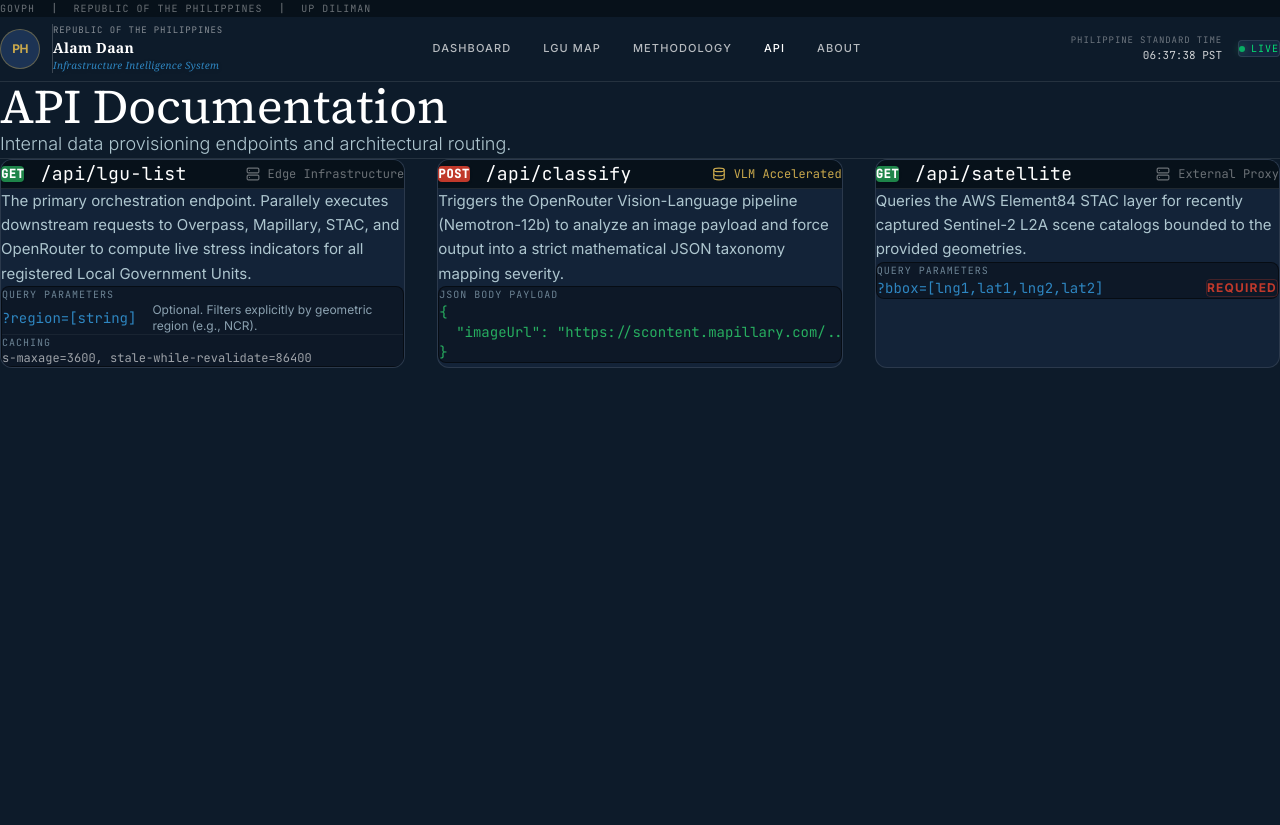
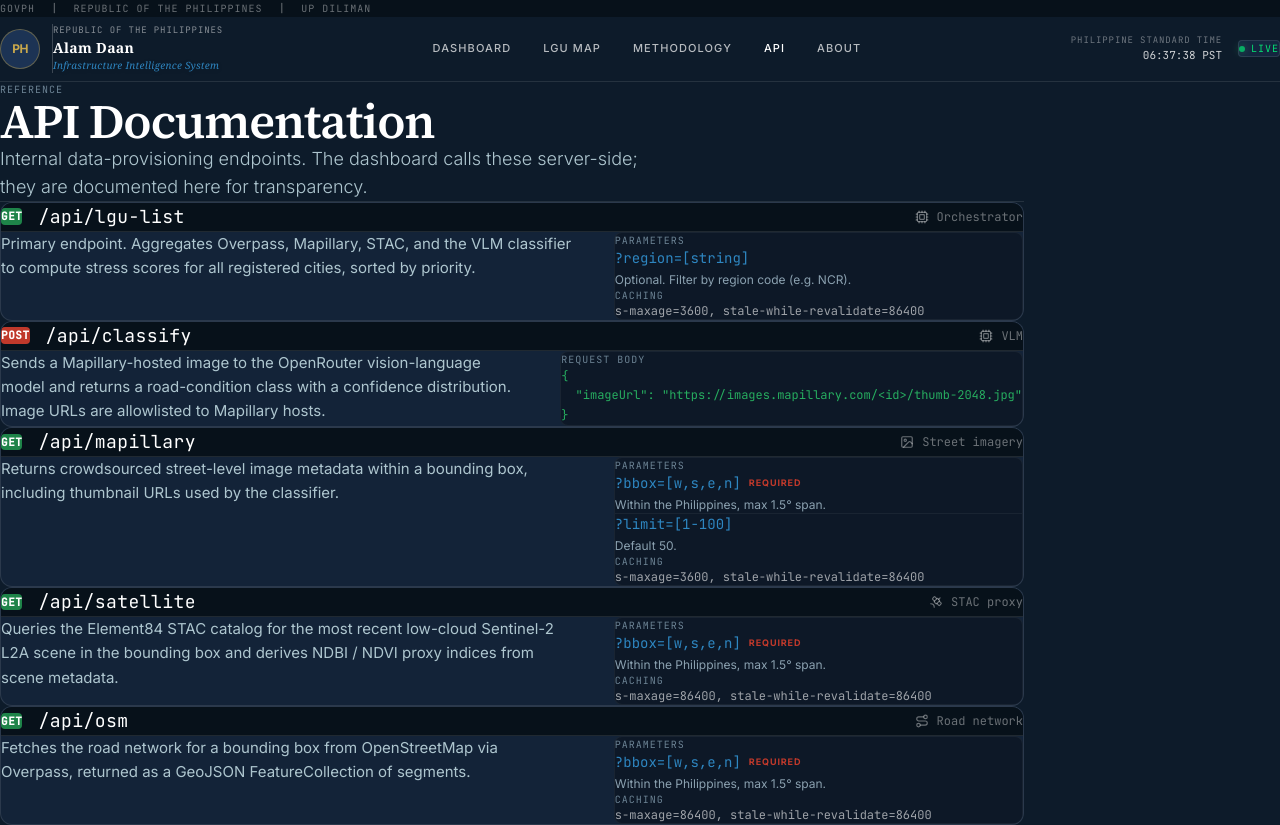
Before and after one commit to OrangeJuice023/Alam-Daan, a Next.js app: page /api-docs in a window 1280 px wide. Before the commit the page ends 800 px from the top, so only its background shows below. Built offline with nearby package versions, Linux system fonts and the light colour scheme.

Commit message:
Update page.tsx

```diff
--- a/app/api-docs/page.tsx
+++ b/app/api-docs/page.tsx
@@ -1,101 +1,124 @@
 import { Header } from '@/components/shared/Header';
-import { Server, Database } from 'lucide-react';
+import { Server, Image as ImageIcon, Satellite, Route, Cpu } from 'lucide-react';
 
 export const metadata = {
   title: 'API Documentation | Alam Daan',
 };
+
+type Endpoint = {
+  method: 'GET' | 'POST';
+  path: string;
+  tag: string;
+  icon: typeof Server;
+  desc: string;
+  params?: { name: string; required?: boolean; note: string }[];
+  body?: string;
+  caching?: string;
+};
+
+const ENDPOINTS: Endpoint[] = [
+  {
+    method: 'GET', path: '/api/lgu-list', tag: 'Orchestrator', icon: Cpu,
+    desc: 'Primary endpoint. Aggregates Overpass, Mapillary, STAC, and the VLM classifier to compute stress scores for all registered cities, sorted by priority.',
+    params: [{ name: '?region=[string]', note: 'Optional. Filter by region code (e.g. NCR).' }],
+    caching: 's-maxage=3600, stale-while-revalidate=86400',
+  },
+  {
+    method: 'POST', path: '/api/classify', tag: 'VLM', icon: Cpu,
+    desc: 'Sends a Mapillary-hosted image to the OpenRouter vision-language model and returns a road-condition class with a confidence distribution. Image URLs are allowlisted to Mapillary hosts.',
+    body: '{\n  "imageUrl": "https://images.mapillary.com/<id>/thumb-2048.jpg"\n}',
+  },
+  {
+    method: 'GET', path: '/api/mapillary', tag: 'Street imagery', icon: ImageIcon,
+    desc: 'Returns crowdsourced street-level image metadata within a bounding box, including thumbnail URLs used by the classifier.',
+    params: [{ name: '?bbox=[w,s,e,n]', required: true, note: 'Within the Philippines, max 1.5° span.' }, { name: '?limit=[1-100]', note: 'Default 50.' }],
+    caching: 's-maxage=3600, stale-while-revalidate=86400',
+  },
+  {
+    method: 'GET', path: '/api/satellite', tag: 'STAC proxy', icon: Satellite,
+    desc: 'Queries the Element84 STAC catalog for the most recent low-cloud Sentinel-2 L2A scene in the bounding box and derives NDBI / NDVI proxy indices from scene metadata.',
+    params: [{ name: '?bbox=[w,s,e,n]', required: true, note: 'Within the Philippines, max 1.5° span.' }],
+    caching: 's-maxage=86400, stale-while-revalidate=86400',
+  },
+  {
+    method: 'GET', path: '/api/osm', tag: 'Road network', icon: Route,
+    desc: 'Fetches the road network for a bounding box from OpenStreetMap via Overpass, returned as a GeoJSON FeatureCollection of segments.',
+    params: [{ name: '?bbox=[w,s,e,n]', required: true, note: 'Within the Philippines, max 1.5° span.' }],
+    caching: 's-maxage=86400, stale-while-revalidate=86400',
+  },
+];
+
+const methodColor = (m: string) => (m === 'POST' ? '#c0392b' : '#1e8449');
 
 export default function ApiDocsPage() {
   return (
     <>
       <Header />
       <main className="flex-1 overflow-y-auto w-full px-6 py-12 md:px-12 md:py-16 relative">
-        <div className="w-full max-w-[1400px] mx-auto">
-          <div className="mb-12 border-b border-white/10 pb-8 text-center md:text-left">
-            <h1 className="text-4xl md:text-5xl font-serif text-white mb-3">API Documentation</h1>
-            <p className="text-[#aec6cf] text-lg font-light">Internal data provisioning endpoints and architectural routing.</p>
+        <div className="w-full max-w-5xl mx-auto">
+
+          <div className="mb-12 border-b border-white/10 pb-8">
+            <div className="text-[10px] text-[#6c8394] font-mono tracking-widest uppercase mb-3">Reference</div>
+            <h1 className="text-4xl md:text-5xl font-bold text-white mb-3 tracking-tight">API Documentation</h1>
+            <p className="text-[#aec6cf] text-lg font-light max-w-2xl">
+              Internal data-provisioning endpoints. The dashboard calls these server-side; they are documented here for transparency.
+            </p>
           </div>
 
-          <div className="grid grid-cols-1 lg:grid-cols-3 gap-8">
-            {/* Endpoint 1 */}
-            <div className="bg-[#132338] border border-white/10 rounded-xl overflow-hidden shadow-card hover:border-white/20 transition-all">
-              <div className="bg-[#07111a] px-6 py-4 border-b border-white/10 flex flex-col md:flex-row md:items-center justify-between gap-4">
-                <div className="flex items-center gap-4">
-                  <span className="bg-[#1e8449] text-white px-3 py-1 rounded text-xs font-mono font-bold tracking-wider shadow">GET</span>
-                  <span className="font-mono text-white text-lg tracking-wide">/api/lgu-list</span>
-                </div>
-                <div className="flex items-center gap-2 text-xs font-mono text-white/40">
-                  <Server className="w-3.5 h-3.5" /> Edge Infrastructure
-                </div>
-              </div>
-              <div className="p-6 md:p-8">
-                <p className="text-[15px] text-[#aec6cf] mb-6 leading-relaxed">
-                  The primary orchestration endpoint. Parallely executes downstream requests to Overpass, Mapillary, STAC, and OpenRouter to compute live stress indicators for all registered Local Government Units.
-                </p>
-                <div className="bg-black/30 rounded-lg p-4 border border-black/50">
-                  <div className="text-[10px] text-[#6c8394] font-mono tracking-widest uppercase mb-2">Query Parameters</div>
-                  <div className="flex items-center gap-4 border-b border-white/5 pb-3 mb-3">
-                    <code className="text-[#2e86c1] font-mono whitespace-nowrap text-sm">?region=[string]</code>
-                    <span className="text-xs text-[#8ba1b0]">Optional. Filters explicitly by geometric region (e.g., NCR).</span>
+          <div className="space-y-5">
+            {ENDPOINTS.map((ep) => {
+              const Icon = ep.icon;
+              return (
+                <div key={ep.path} className="bg-[#132338] border border-white/10 rounded-xl overflow-hidden shadow-card hover:border-white/20 transition-colors">
+                  <div className="bg-[#07111a] px-6 py-4 border-b border-white/10 flex items-center justify-between gap-4 flex-wrap">
+                    <div className="flex items-center gap-4 min-w-0">
+                      <span className="text-white px-2.5 py-1 rounded text-[11px] font-mono font-bold tracking-wider shrink-0" style={{ backgroundColor: methodColor(ep.method) }}>{ep.method}</span>
+                      <span className="font-mono text-white text-base md:text-lg tracking-wide truncate">{ep.path}</span>
+                    </div>
+                    <div className="flex items-center gap-2 text-xs font-mono text-white/40 shrink-0">
+                      <Icon className="w-3.5 h-3.5" /> {ep.tag}
+                    </div>
                   </div>
-                  <div className="text-[10px] text-[#6c8394] font-mono tracking-widest uppercase mb-2 mt-4">Caching</div>
-                  <div className="text-xs text-white/60 font-mono">s-maxage=3600, stale-while-revalidate=86400</div>
-                </div>
-              </div>
-            </div>
 
-            {/* Endpoint 2 */}
-            <div className="bg-[#132338] border border-white/10 rounded-xl overflow-hidden shadow-card hover:border-white/20 transition-all">
-              <div className="bg-[#07111a] px-6 py-4 border-b border-white/10 flex flex-col md:flex-row md:items-center justify-between gap-4">
-                <div className="flex items-center gap-4">
-                  <span className="bg-[#c0392b] text-white px-3 py-1 rounded text-xs font-mono font-bold tracking-wider shadow">POST</span>
-                  <span className="font-mono text-white text-lg tracking-wide">/api/classify</span>
-                </div>
-                <div className="flex items-center gap-2 text-xs font-mono text-[#c9a84c]">
-                  <Database className="w-3.5 h-3.5" /> VLM Accelerated
-                </div>
-              </div>
-              <div className="p-6 md:p-8">
-                <p className="text-[15px] text-[#aec6cf] mb-6 leading-relaxed">
-                  Triggers the OpenRouter Vision-Language pipeline (Nemotron-12b) to analyze an image payload and force output into a strict mathematical JSON taxonomy mapping severity.
-                </p>
-                <div className="bg-black/30 rounded-lg p-4 border border-black/50">
-                  <div className="text-[10px] text-[#6c8394] font-mono tracking-widest uppercase mb-2">JSON Body Payload</div>
-                  <pre className="text-[#27ae60] font-mono text-sm overflow-x-auto">
-{`{
-  "imageUrl": "https://scontent.mapillary.com/.../img"
-}`}
-                  </pre>
-                </div>
-              </div>
-            </div>
+                  <div className="p-6 md:p-8 grid grid-cols-1 lg:grid-cols-[1.4fr_1fr] gap-6 lg:gap-10">
+                    <p className="text-[15px] text-[#aec6cf] leading-relaxed">{ep.desc}</p>
 
-            {/* Endpoint 3 */}
-            <div className="bg-[#132338] border border-white/10 rounded-xl overflow-hidden shadow-card hover:border-white/20 transition-all">
-              <div className="bg-[#07111a] px-6 py-4 border-b border-white/10 flex flex-col md:flex-row md:items-center justify-between gap-4">
-                <div className="flex items-center gap-4">
-                  <span className="bg-[#1e8449] text-white px-3 py-1 rounded text-xs font-mono font-bold tracking-wider shadow">GET</span>
-                  <span className="font-mono text-white text-lg tracking-wide">/api/satellite</span>
-                </div>
-                <div className="flex items-center gap-2 text-xs font-mono text-white/40">
-                  <Server className="w-3.5 h-3.5" /> External Proxy
-                </div>
-              </div>
-              <div className="p-6 md:p-8">
-                <p className="text-[15px] text-[#aec6cf] mb-6 leading-relaxed">
-                  Queries the AWS Element84 STAC layer for recently captured Sentinel-2 L2A scene catalogs bounded to the provided geometries.
-                </p>
-                <div className="bg-black/30 rounded-lg p-4 border border-black/50">
-                  <div className="text-[10px] text-[#6c8394] font-mono tracking-widest uppercase mb-2">Query Parameters</div>
-                  <div className="flex justify-between items-center">
-                    <code className="text-[#2e86c1] font-mono text-sm">?bbox=[lng1,lat1,lng2,lat2]</code>
-                    <span className="text-xs text-[#c0392b] font-bold tracking-widest uppercase px-2 py-0.5 border border-[#c0392b]/30 rounded">REQUIRED</span>
+                    <div className="bg-black/30 rounded-lg p-4 border border-white/5">
+                      {ep.params && (
+                        <>
+                          <div className="text-[10px] text-[#6c8394] font-mono tracking-widest uppercase mb-3">Parameters</div>
+                          <div className="space-y-3">
+                            {ep.params.map((p) => (
+                              <div key={p.name} className="flex flex-col gap-1 border-b border-white/5 last:border-0 pb-3 last:pb-0">
+                                <div className="flex items-center gap-2">
+                                  <code className="text-[#2e86c1] font-mono text-sm">{p.name}</code>
+                                  {p.required && <span className="text-[9px] text-[#c0392b] font-bold tracking-widest uppercase">required</span>}
+                                </div>
+                                <span className="text-xs text-[#8ba1b0]">{p.note}</span>
+                              </div>
+                            ))}
+                          </div>
+                        </>
+                      )}
+                      {ep.body && (
+                        <>
+                          <div className="text-[10px] text-[#6c8394] font-mono tracking-widest uppercase mb-2">Request Body</div>
+                          <pre className="text-[#27ae60] font-mono text-xs overflow-x-auto leading-relaxed">{ep.body}</pre>
+                        </>
+                      )}
+                      {ep.caching && (
+                        <>
+                          <div className="text-[10px] text-[#6c8394] font-mono tracking-widest uppercase mb-2 mt-4">Caching</div>
+                          <div className="text-xs text-white/60 font-mono break-all">{ep.caching}</div>
+                        </>
+                      )}
+                    </div>
                   </div>
                 </div>
-              </div>
-            </div>
+              );
+            })}
+          </div>
 
-          </div>
         </div>
       </main>
     </>
```
